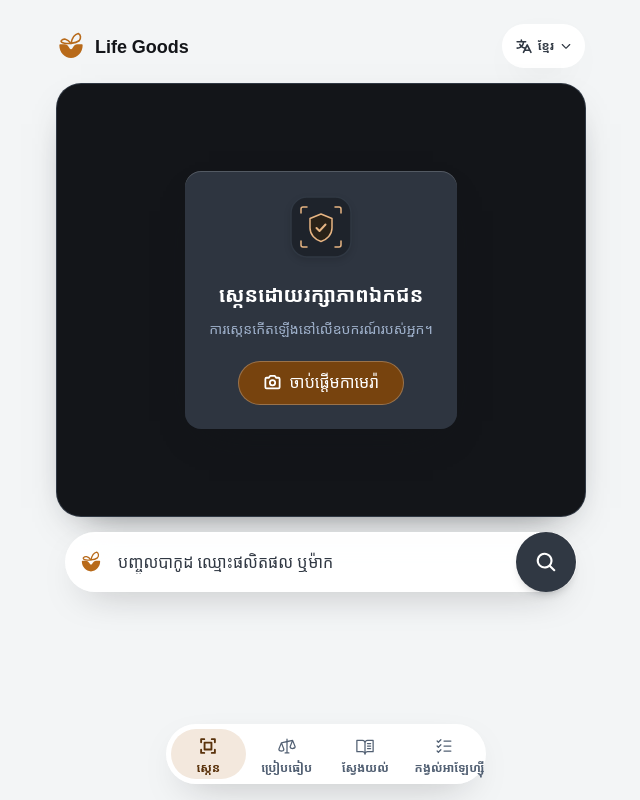
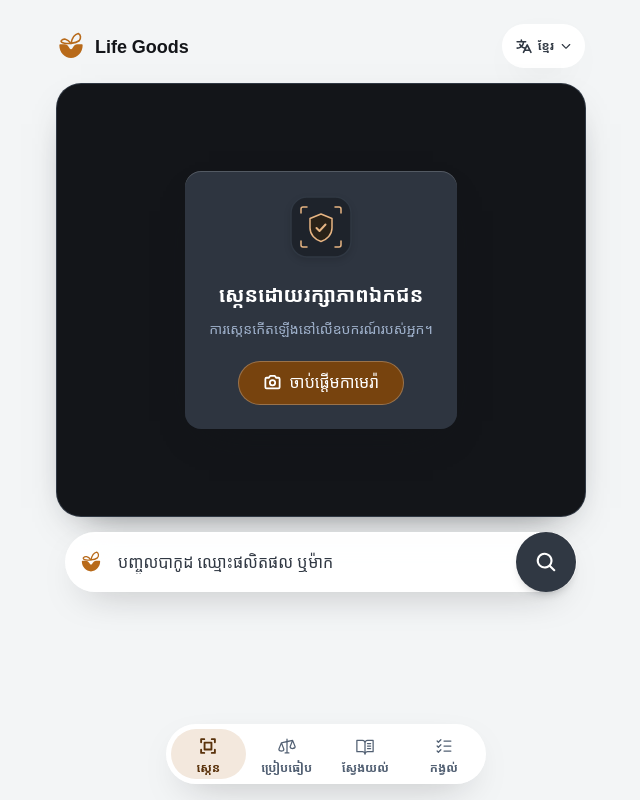
Before and after one commit to internetOnion/life-goods, a React (Vite) app in the folder frontend/: page / in a window 1280 px wide. Shown: the whole page, without its empty margins (314-954 px from the left). Built offline with nearby package versions, Linux system fonts and the light colour scheme.

Commit message:
fix: shorten Khmer concerns label

```diff
--- a/frontend/src/i18n/translations.ts
+++ b/frontend/src/i18n/translations.ts
@@ -21,7 +21,7 @@ const khmerTranslations: Record<keyof typeof englishTranslations, string> = {
     scan: "ស្កេន",
     compare: "ប្រៀបធៀប",
     learn: "ស្វែងយល់",
-    concerns: "កង្វល់អាឡែហ្ស៊ី",
+    concerns: "កង្វល់",
     languageTrigger: "ភាសា៖ ខ្មែរ",
     languageShort: "ខ្មែរ",
     chooseLanguage: "ជ្រើសរើសភាសា",
```
Also changed, not shown: 1 other file (tests, documents, lock files or other folders).
